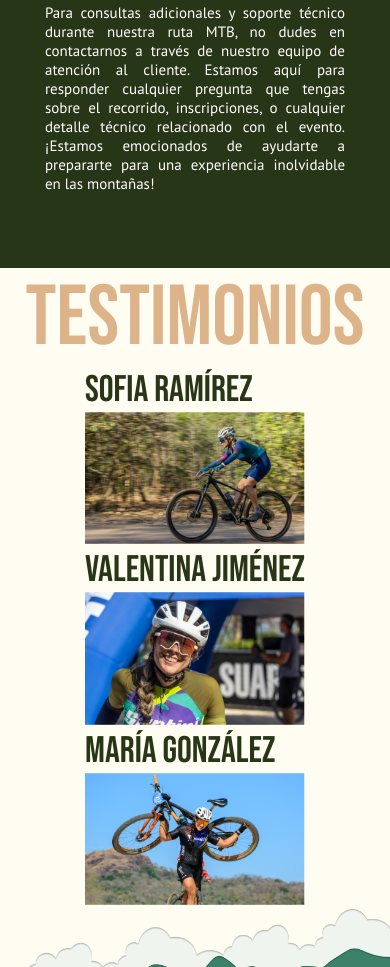
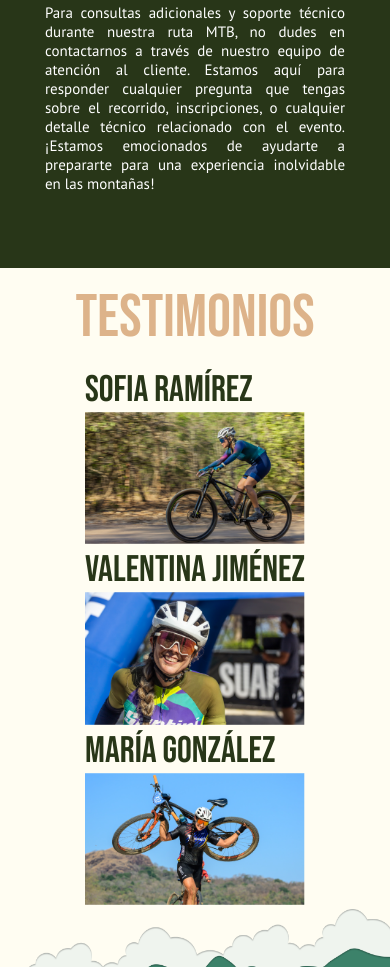
Before and after one commit to JenniRobles/TierrasAltasOficial, a plain HTML site: page index.html in a window 390 px wide. Shown: the part 5321-6288 px from the top of the page. Drawn offline with Linux system fonts and the light colour scheme.

Commit message:
h2 testimonios

```diff
--- a/style.css
+++ b/style.css
@@ -1560,7 +1560,7 @@ footer hr {
 
     .testimonios-content h2 {
         top: initial;
-        font-size: 85px;
+        font-size: 60px;
         padding-top: 100px;
     }
 
@@ -1596,13 +1596,7 @@ footer hr {
         padding-top: 10px;
         padding-bottom: 10px;
     }
-
-
-    .footer p{
-    }
-}
-
-
+}
 /* background-color: rgba(0, 0, 0, 0.3);
 
     .testimonio-img-wrapper {
```
